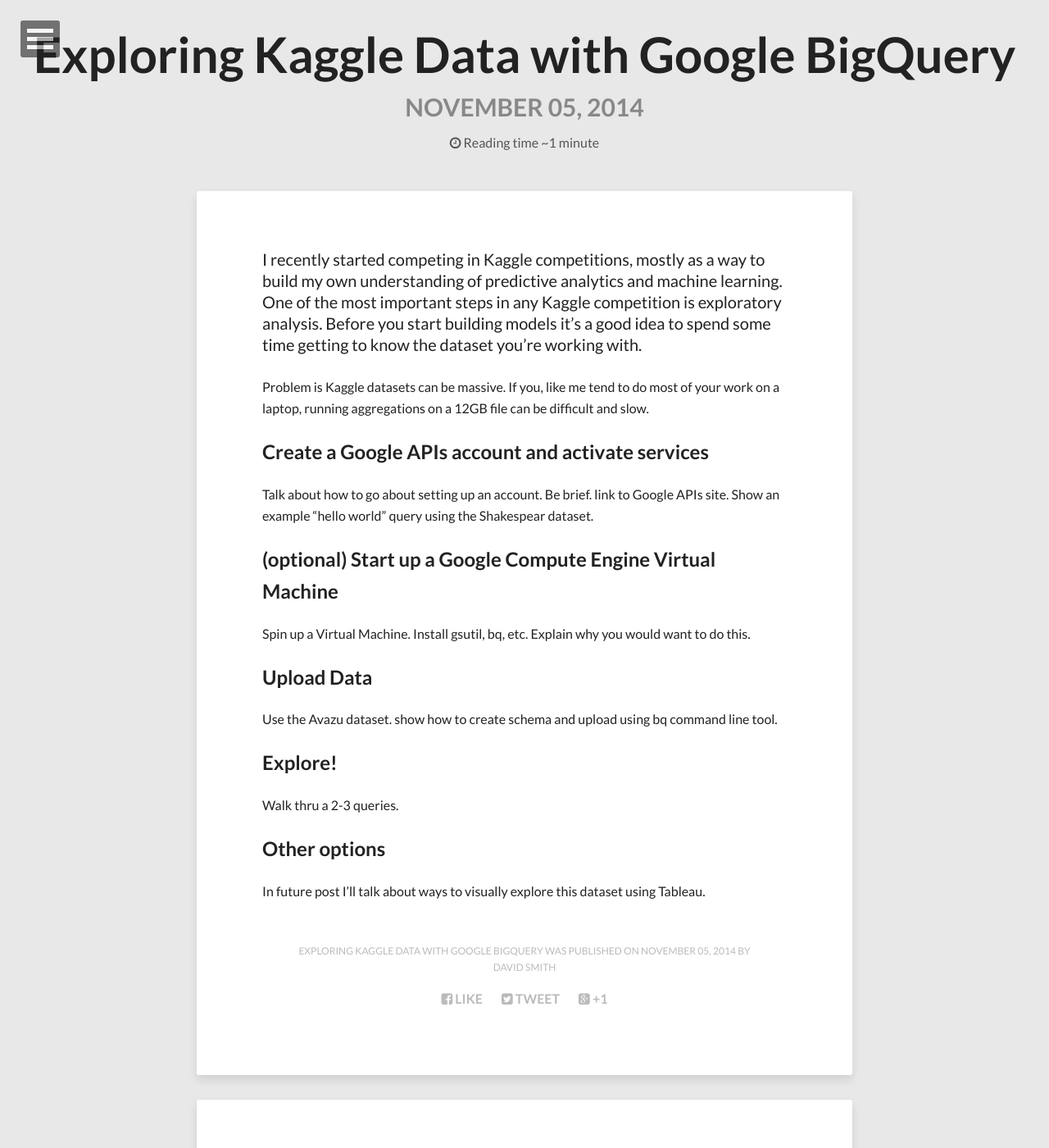
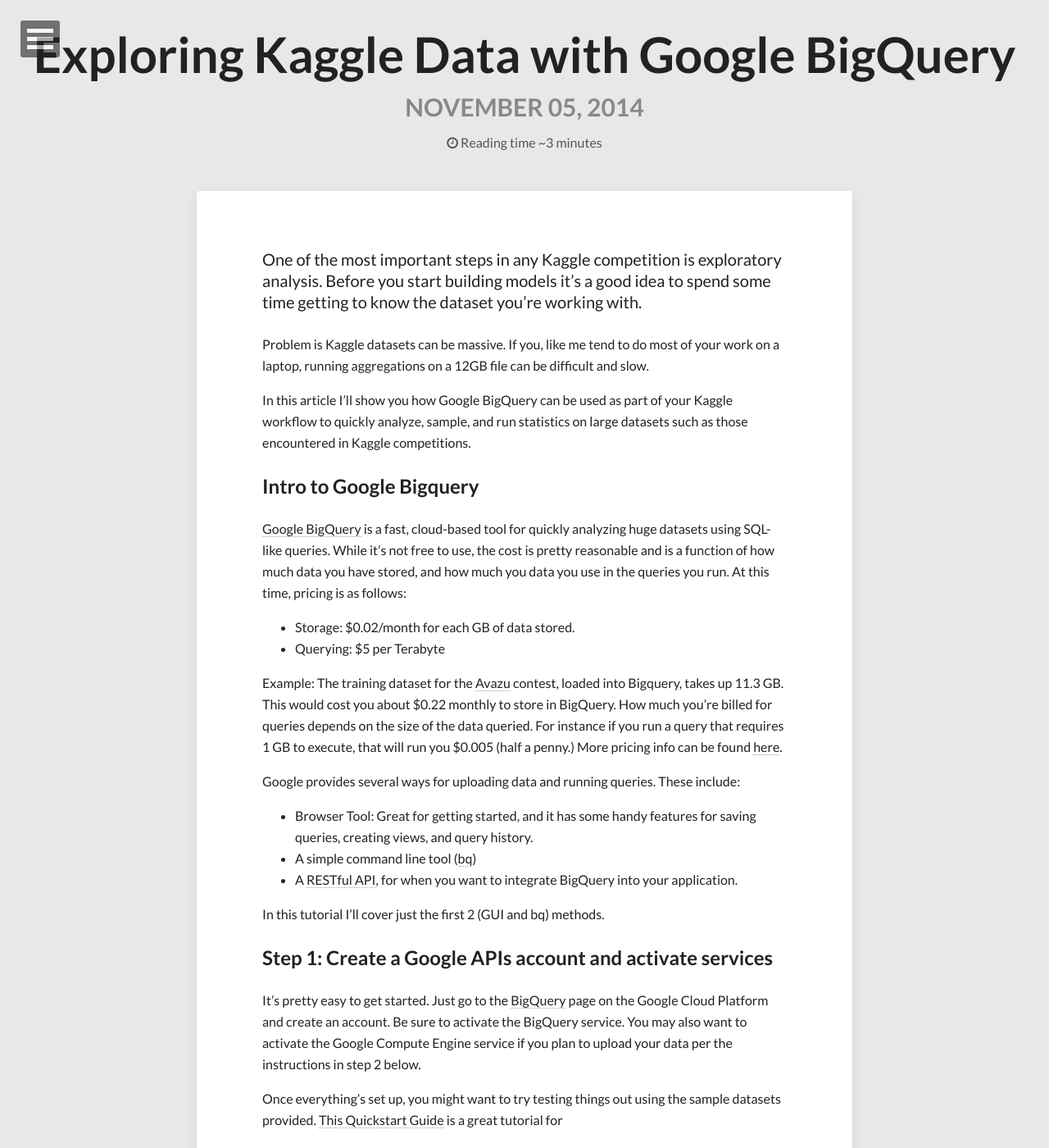
Before and after one commit to dmsmitty30/dmsmitty30.github.io, a Jekyll site: the page built from _posts/2014-11-05-exploring-kaggle-data-with-google-bigquery.md, in a window 1280 px wide and 1400 px high. Shown: the whole window at 82% size. Built offline with Jekyll 4.4.1, drawn with Linux system fonts in a browser that asks for light colours; nearby versions of some CDN libraries; comment, search, counter and statistics services are not loaded; some of the changed text lies outside the part shown.

Commit message:
updating post.

```diff
--- a/_posts/2014-11-05-exploring-kaggle-data-with-google-bigquery.md
+++ b/_posts/2014-11-05-exploring-kaggle-data-with-google-bigquery.md
@@ -4,25 +4,67 @@ title:  "Exploring Kaggle Data with Google BigQuery"
 date:   2014-11-05 23:50:00
 categories: intro misc
 ---
-I recently started competing in Kaggle competitions, mostly as a way to build my own understanding of predictive analytics and machine learning. One of the most important steps in any Kaggle competition is exploratory analysis. Before you start building models it's a good idea to spend some time getting to know the dataset you're working with.
+One of the most important steps in any Kaggle competition is exploratory analysis. Before you start building models it's a good idea to spend some time getting to know the dataset you're working with.
 
 Problem is Kaggle datasets can be massive. If you, like me tend to do most of your work on a laptop, running aggregations on a 12GB file can be difficult and slow.
 
-## Create a Google APIs account and activate services
+In this article I'll show you how Google BigQuery can be used as part of your Kaggle workflow to quickly analyze, sample, and run statistics on large datasets such as those encountered in Kaggle competitions.
 
-Talk about how to go about setting up an account. Be brief. link to Google APIs site.
-Show an example "hello world" query using the Shakespear dataset.
+## Intro to Google Bigquery
 
-## (optional) Start up a Google Compute Engine Virtual Machine
-Spin up a Virtual Machine.
-Install gsutil, bq, etc.
-Explain why you would want to do this.
+[Google BigQuery](https://cloud.google.com/bigquery/) is a fast, cloud-based tool for quickly analyzing huge datasets using SQL-like queries. While it's not free to use, the cost is pretty reasonable and is a function of how much data you have stored, and how much you data you use in the queries you run. At this time, pricing is as follows:
 
-## Upload Data
-Use the Avazu dataset. show how to create schema and upload using bq command line tool.
+- Storage: $0.02/month for each GB of data stored.
+- Querying: $5 per Terabyte
 
+Example: The training dataset for the [Avazu](http://www.kaggle.com/c/avazu-ctr-prediction/data) contest, loaded into Bigquery, takes up 11.3 GB. This would cost you about $0.22 monthly to store in BigQuery. How much you're billed for queries depends on the size of the data queried. For instance if you run a query that requires 1 GB to execute, that will run you $0.005 (half a penny.) More pricing info can be found [here](https://cloud.google.com/bigquery/pricing).
 
-## Explore!
+Google provides several ways for uploading data and running queries. These include:
+
+- Browser Tool: Great for getting started, and it has some handy features for saving queries, creating views, and query history.
+- A simple command line tool ([bq](https://cloud.google.com/bigquery/bq-command-line-tool))
+- A [RESTful API](https://cloud.google.com/bigquery/docs/reference/v2/), for when you want to integrate BigQuery into your application.
+
+In this tutorial I'll cover just the first 2 (GUI and bq) methods.
+
+## Step 1: Create a Google APIs account and activate services
+
+It's pretty easy to get started. Just go to the [BigQuery](https://cloud.google.com/bigquery/) page on the Google Cloud Platform and create an account. Be sure to activate the BigQuery service. You may also want to activate the Google Compute Engine service if you plan to upload your data per the instructions in step 2 below.
+
+Once everything's set up, you might want to try testing things out using the sample datasets provided. [This Quickstart Guide](https://cloud.google.com/bigquery/browser-tool-quickstart) is a great tutorial for
+
+## Step 2 (optional): Start up a Google Compute Engine Virtual Machine
+This is optional, but it'll save you a lot of time when you start moving big datasets between Kaggle and BigQuery. By following the steps in this section, you'll be able to upload your data directly, rather than first downloading to your local hard drive and then uploading.
+
+1. Fire up a Virtual Machine Instance. A g1-small instance type should be enough.
+2. Open up a secure shell (SSH) window to your instance. Google provides a simple in-browser SSH client
+
+## Step 3: Install the Google Cloud SDK
+
+Install the Google Cloud SDK by following the steps [here](https://cloud.google.com/sdk/.) If you're planning to upload the files from your local computer, install the SDK locally. If you took the time to start up a Virtual Machine in Step 2, install the SDK on your VM using the same steps
+
+## Step 4: Upload Data
+
+If you *did not* complete step 2, go ahead and download the Avazu Training Dataset to your local computer, via your browser, from the [Competition Page](https://www.kaggle.com/c/avazu-ctr-prediction/data)
+
+If you did take the time to set up a Google Compute Engine Virtual Machine, fetch the data using cURL on the VM. I've found the easiest way to do this using the "copy to cURL" feature available in Chrome Developer Tools and Firebug for Firefox. t for Firefox:
+
+- If you have Google Chrome installed, pull up Developer Tools, click the "Network" tab, and then click on the link to the datafile. More details [here](http://www.lornajane.net/posts/2013/chrome-feature-copy-as-curl)
+- If you use Firefox, install the [Firebug plugin](http://getfirebug.com/). Info on copying as cURL in Firebug can be found [here](http://www.softwareishard.com/blog/planet-mozilla/firebug-tip-resend-http-request/)
+
+Once you've "copied to cURL", paste the command into your VM shell and hit enter.
+
+[insert screenshot here...]
+
+Once you have the dataset, you're ready to upload to BigQuery!
+
+{% highlight bash %}
+zcat avazu_train_rev2.gz | head -n 1 > schema.txt
+gsutil cp avazu_train_rev2.gz gs://kaggle_contests/avazu_train_rev2.gz
+bq load --skip_leading_rows=1 kaggle_avazu.train gs://kaggle_contests/avazu_train_rev2.gz "`cat schema.txt`"
+{% endhighlight %}
+
+## Step 5: Lets run some queries!
 
 Walk thru a 2-3 queries.
 
```
